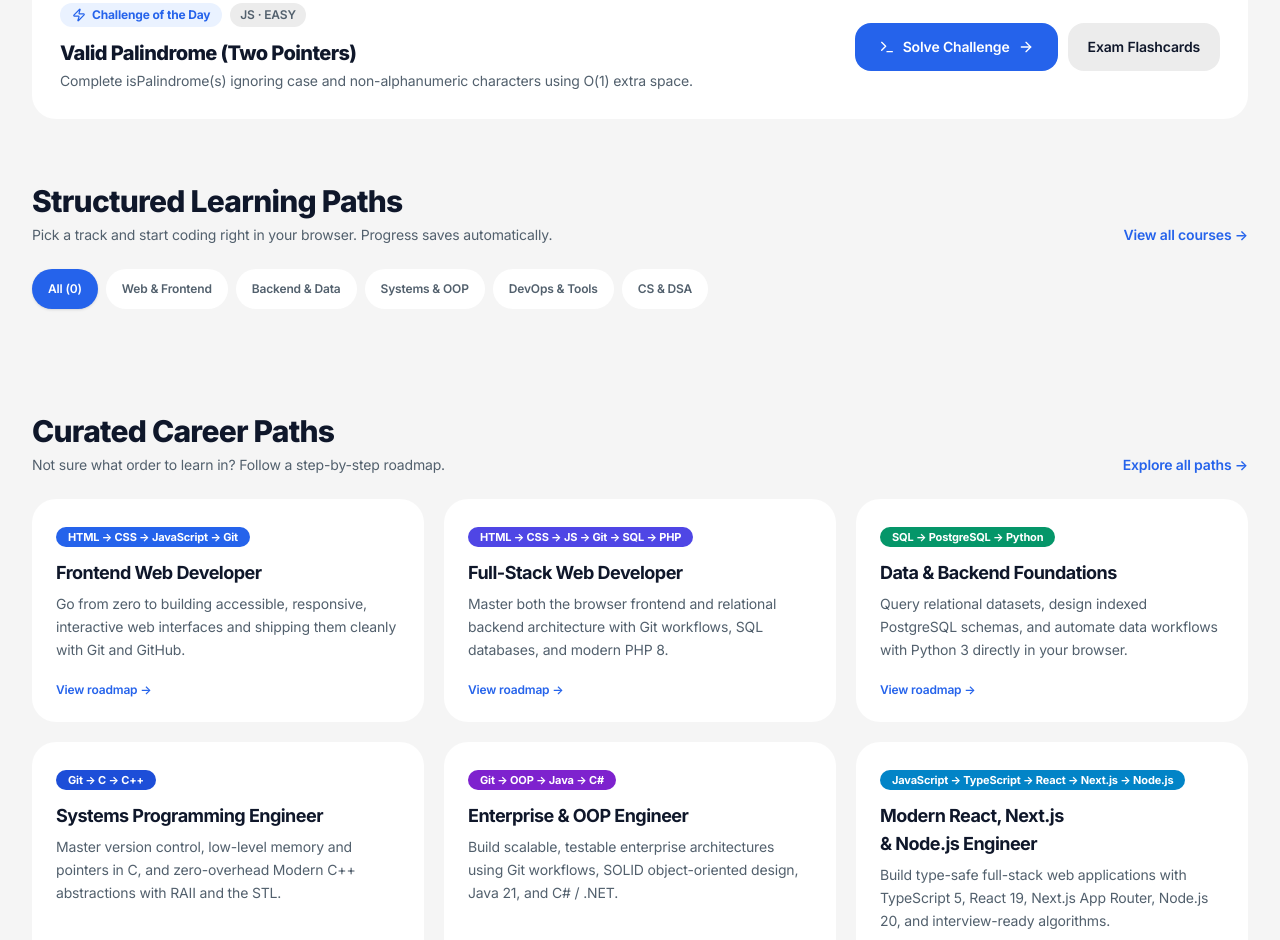
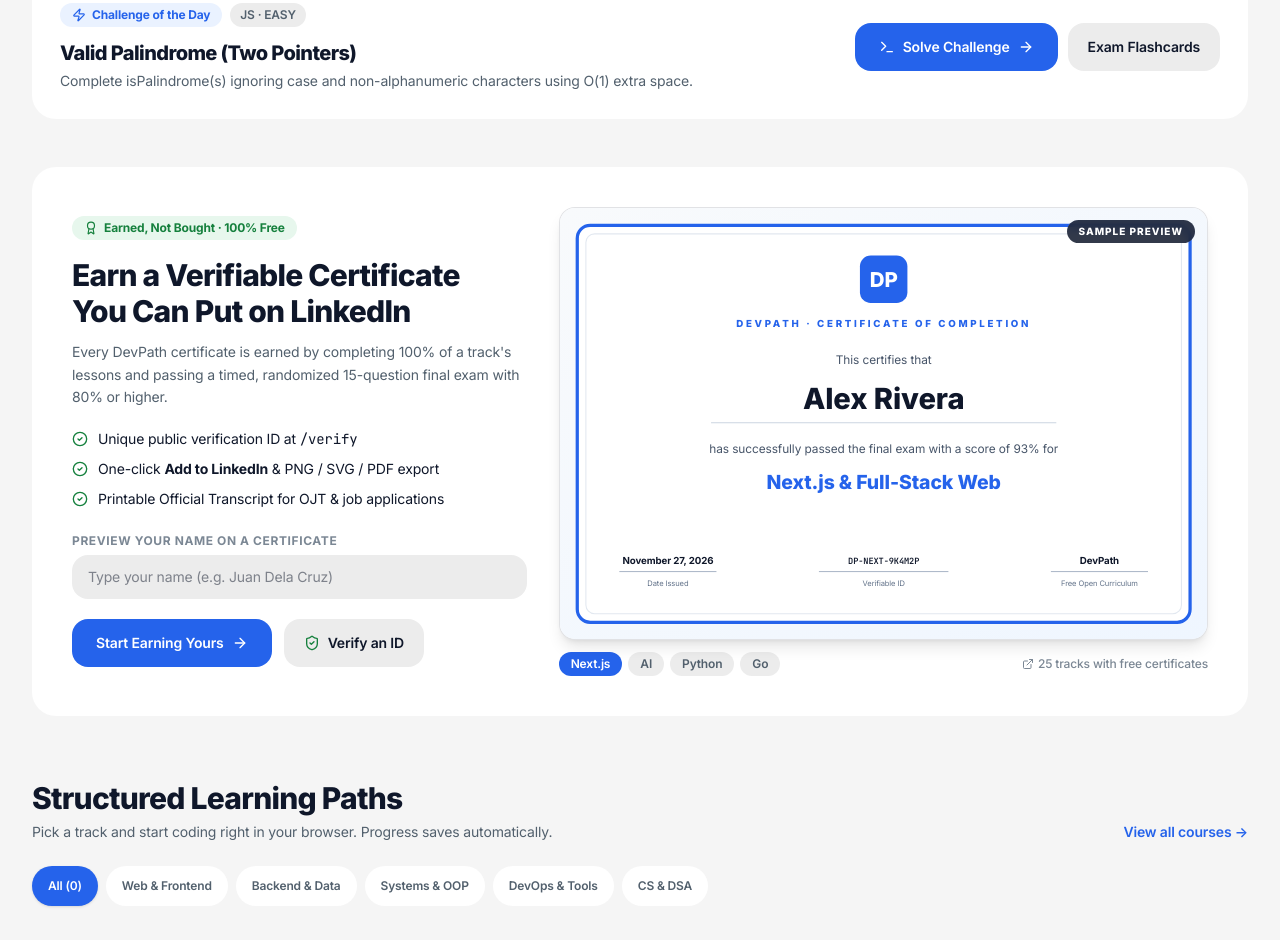
Before and after one commit to sorianojp/skill_forge, an Astro site: page / in a window 1280 px wide. Shown: the part 549-1489 px from the top of the page. Built offline with nearby package versions, Linux system fonts and the light colour scheme; Astro itself is replaced by a stand-in of ours.

Commit message:
Add interactive Sample Certificate Hook section to landing page

```diff
--- /dev/null
+++ b/src/components/ui/SampleCertificateHook.tsx
@@ -0,0 +1,192 @@
+import { useState } from 'react';
+import { ArrowRight, Award, CheckCircle2, ExternalLink, ShieldCheck } from 'lucide-react';
+
+const SAMPLE_TRACKS = [
+  { title: 'Next.js & Full-Stack Web', accent: '#2563eb', code: 'DP-NEXT-9K4M2P' },
+  { title: 'AI Engineering & LLM Apps', accent: '#db2777', code: 'DP-AIEN-7R8T3Q' },
+  { title: 'Python 3 Fundamentals', accent: '#059669', code: 'DP-PYTH-4W2X9L' },
+  { title: 'Go (Golang) Essentials', accent: '#0891b2', code: 'DP-GOFU-6B5N8V' },
+];
+
+export default function SampleCertificateHook() {
+  const [previewName, setPreviewName] = useState('');
+  const [trackIdx, setTrackIdx] = useState(0);
+
+  const track = SAMPLE_TRACKS[trackIdx];
+  const displayName = previewName.trim() || 'Alex Rivera';
+
+  return (
+    <section className="mx-auto max-w-[82rem] px-5 py-6 sm:px-6 lg:px-8" aria-labelledby="cert-hook-heading">
+      <div className="grid grid-cols-1 items-center gap-8 rounded-3xl bg-[var(--bg-elevated)] p-7 sm:p-10 lg:grid-cols-12">
+        {/* Left: Hook Copy & Credibility */}
+        <div className="lg:col-span-5">
+          <span className="inline-flex items-center gap-1.5 rounded-full bg-[var(--success-soft)] px-3 py-1 text-xs font-bold text-[var(--success)]">
+            <Award className="h-3.5 w-3.5" />
+            <span>Earned, Not Bought · 100% Free</span>
+          </span>
+
+          <h2
+            id="cert-hook-heading"
+            className="mt-4 text-2xl font-extrabold tracking-tight text-[var(--text)] sm:text-3xl"
+          >
+            Earn a Verifiable Certificate You Can Put on LinkedIn
+          </h2>
+
+          <p className="mt-3 text-sm leading-relaxed text-[var(--text-muted)]">
+            Every DevPath certificate is earned by completing 100% of a track&apos;s lessons and passing a timed, randomized 15-question final exam with 80% or higher.
+          </p>
+
+          <ul className="mt-5 space-y-2.5 text-sm text-[var(--text)]">
+            <li className="flex items-center gap-2.5">
+              <CheckCircle2 className="h-4 w-4 shrink-0 text-[var(--success)]" />
+              <span>Unique public verification ID at <code>/verify</code></span>
+            </li>
+            <li className="flex items-center gap-2.5">
+              <CheckCircle2 className="h-4 w-4 shrink-0 text-[var(--success)]" />
+              <span>One-click <strong>Add to LinkedIn</strong> &amp; PNG / SVG / PDF export</span>
+            </li>
+            <li className="flex items-center gap-2.5">
+              <CheckCircle2 className="h-4 w-4 shrink-0 text-[var(--success)]" />
+              <span>Printable Official Transcript for OJT &amp; job applications</span>
+            </li>
+          </ul>
+
+          {/* Interactive Name Preview Input */}
+          <div className="mt-6">
+            <label htmlFor="cert-preview-name" className="block text-xs font-bold uppercase tracking-wider text-[var(--text-subtle)]">
+              Preview your name on a certificate
+            </label>
+            <input
+              id="cert-preview-name"
+              type="text"
+              maxLength={36}
+              value={previewName}
+              onChange={(e) => setPreviewName(e.target.value)}
+              placeholder="Type your name (e.g. Juan Dela Cruz)"
+              className="mt-1.5 min-h-11 w-full rounded-2xl bg-[var(--bg-muted)] px-4 py-2.5 text-sm text-[var(--text)] outline-none focus:ring-2 focus:ring-[var(--accent)]"
+            />
+          </div>
+
+          <div className="mt-5 flex flex-wrap items-center gap-3">
+            <a
+              href="/courses"
+              className="inline-flex min-h-12 items-center gap-2 rounded-2xl bg-[var(--accent)] px-6 py-3 text-sm font-semibold text-white transition hover:-translate-y-0.5 hover:bg-[var(--accent-strong)]"
+            >
+              <span>Start Earning Yours</span>
+              <ArrowRight className="h-4 w-4" />
+            </a>
+            <a
+              href="/verify"
+              className="inline-flex min-h-12 items-center gap-2 rounded-2xl bg-[var(--bg-muted)] px-5 py-3 text-sm font-semibold text-[var(--text)] transition hover:text-[var(--accent)]"
+            >
+              <ShieldCheck className="h-4 w-4 text-[var(--success)]" />
+              <span>Verify an ID</span>
+            </a>
+          </div>
+        </div>
+
+        {/* Right: Crisp Sample Certificate Visual */}
+        <div className="lg:col-span-7">
+          <div className="relative overflow-hidden rounded-2xl border border-[var(--border-strong)] bg-white shadow-lg">
+            {/* Subtle Sample Ribbon */}
+            <div className="absolute top-3 right-3 z-10 rounded-full bg-slate-900/85 px-3 py-1 text-[10px] font-extrabold uppercase tracking-widest text-white backdrop-blur-xs">
+              Sample Preview
+            </div>
+
+            <svg
+              xmlns="http://www.w3.org/2000/svg"
+              viewBox="0 0 1200 800"
+              className="block h-auto w-full"
+              role="img"
+              aria-label={`Sample DevPath Certificate for ${displayName} in ${track.title}`}
+            >
+              <defs>
+                <linearGradient id="sampleCertBg" x1="0" y1="0" x2="1" y2="1">
+                  <stop offset="0%" stopColor="#f8fafc" />
+                  <stop offset="100%" stopColor="#eff6ff" />
+                </linearGradient>
+              </defs>
+              <rect width="1200" height="800" fill="url(#sampleCertBg)" />
+              <rect x="32" y="32" width="1136" height="736" rx="24" fill="#ffffff" stroke={track.accent} strokeWidth="6" />
+              <rect x="48" y="48" width="1104" height="704" rx="16" fill="none" stroke="#e2e8f0" strokeWidth="2" />
+
+              <rect x="556" y="88" width="88" height="88" rx="20" fill={track.accent} />
+              <text x="600" y="147" textAnchor="middle" fill="#ffffff" fontFamily="Inter, system-ui, sans-serif" fontSize="38" fontWeight="900">
+                DP
+              </text>
+
+              <text x="600" y="220" textAnchor="middle" fill={track.accent} fontFamily="Inter, system-ui, sans-serif" fontSize="18" fontWeight="800" letterSpacing="5">
+                DEVPATH · CERTIFICATE OF COMPLETION
+              </text>
+
+              <text x="600" y="290" textAnchor="middle" fill="#475569" fontFamily="Inter, system-ui, sans-serif" fontSize="22">
+                This certifies that
+              </text>
+
+              <text x="600" y="372" textAnchor="middle" fill="#0f172a" fontFamily="Inter, system-ui, sans-serif" fontSize="54" fontWeight="800">
+                {displayName}
+              </text>
+              <line x1="280" y1="398" x2="920" y2="398" stroke="#cbd5e1" strokeWidth="2" />
+
+              <text x="600" y="454" textAnchor="middle" fill="#475569" fontFamily="Inter, system-ui, sans-serif" fontSize="22">
+                has successfully passed the final exam with a score of 93% for
+              </text>
+
+              <text x="600" y="520" textAnchor="middle" fill={track.accent} fontFamily="Inter, system-ui, sans-serif" fontSize="36" fontWeight="800">
+                {track.title}
+              </text>
+
+              <text x="200" y="660" textAnchor="middle" fill="#0f172a" fontFamily="Inter, system-ui, sans-serif" fontSize="18" fontWeight="700">
+                November 27, 2026
+              </text>
+              <line x1="110" y1="674" x2="290" y2="674" stroke="#94a3b8" strokeWidth="1.5" />
+              <text x="200" y="700" textAnchor="middle" fill="#64748b" fontFamily="Inter, system-ui, sans-serif" fontSize="14">
+                Date Issued
+              </text>
+
+              <text x="600" y="660" textAnchor="middle" fill="#0f172a" fontFamily="JetBrains Mono, monospace" fontSize="16" fontWeight="700">
+                {track.code}
+              </text>
+              <line x1="480" y1="674" x2="720" y2="674" stroke="#94a3b8" strokeWidth="1.5" />
+              <text x="600" y="700" textAnchor="middle" fill="#64748b" fontFamily="Inter, system-ui, sans-serif" fontSize="14">
+                Verifiable ID
+              </text>
+
+              <text x="1000" y="660" textAnchor="middle" fill="#0f172a" fontFamily="Inter, system-ui, sans-serif" fontSize="18" fontWeight="700">
+                DevPath
+              </text>
+              <line x1="910" y1="674" x2="1090" y2="674" stroke="#94a3b8" strokeWidth="1.5" />
+              <text x="1000" y="700" textAnchor="middle" fill="#64748b" fontFamily="Inter, system-ui, sans-serif" fontSize="14">
+                Free Open Curriculum
+              </text>
+            </svg>
+          </div>
+
+          {/* Track Switcher Pills */}
+          <div className="mt-3 flex flex-wrap items-center justify-between gap-2">
+            <div className="flex flex-wrap gap-1.5">
+              {SAMPLE_TRACKS.map((t, idx) => (
+                <button
+                  key={t.code}
+                  type="button"
+                  onClick={() => setTrackIdx(idx)}
+                  className={`rounded-full px-3 py-1 text-xs font-semibold transition ${
+                    idx === trackIdx
+                      ? 'bg-[var(--accent)] text-white'
+                      : 'bg-[var(--bg-muted)] text-[var(--text-muted)] hover:text-[var(--text)]'
+                  }`}
+                >
+                  {t.title.split(' ')[0]}
+                </button>
+              ))}
+            </div>
+            <span className="inline-flex items-center gap-1 text-xs font-medium text-[var(--text-subtle)]">
+              <ExternalLink className="h-3 w-3" />
+              <span>25 tracks with free certificates</span>
+            </span>
+          </div>
+        </div>
+      </div>
+    </section>
+  );
+}
--- a/src/pages/index.astro
+++ b/src/pages/index.astro
@@ -4,6 +4,7 @@ import ContinueBanner from '@/components/progress/ContinueBanner';
 import CourseCardFooter from '@/components/progress/CourseCardFooter';
 import DailyChallengeCard from '@/components/practice/DailyChallengeCard';
 import Playground from '@/components/playground/Playground';
+import SampleCertificateHook from '@/components/ui/SampleCertificateHook';
 import TrackIcon from '@/components/ui/TrackIcon.astro';
 import { CAREER_PATHS } from '@/data/paths';
 import { getAllCoursesSorted, getCourseLessons, getLessonKey, getLessonSlug } from '@/lib/courses';
@@ -122,6 +123,8 @@ const siteJsonLd = {
   </section>
 
   <DailyChallengeCard client:load />
+
+  <SampleCertificateHook client:visible />
 
   <!-- Main Content -->
   <div class="mx-auto max-w-[82rem] px-5 py-10 sm:px-6 lg:px-8">
```
